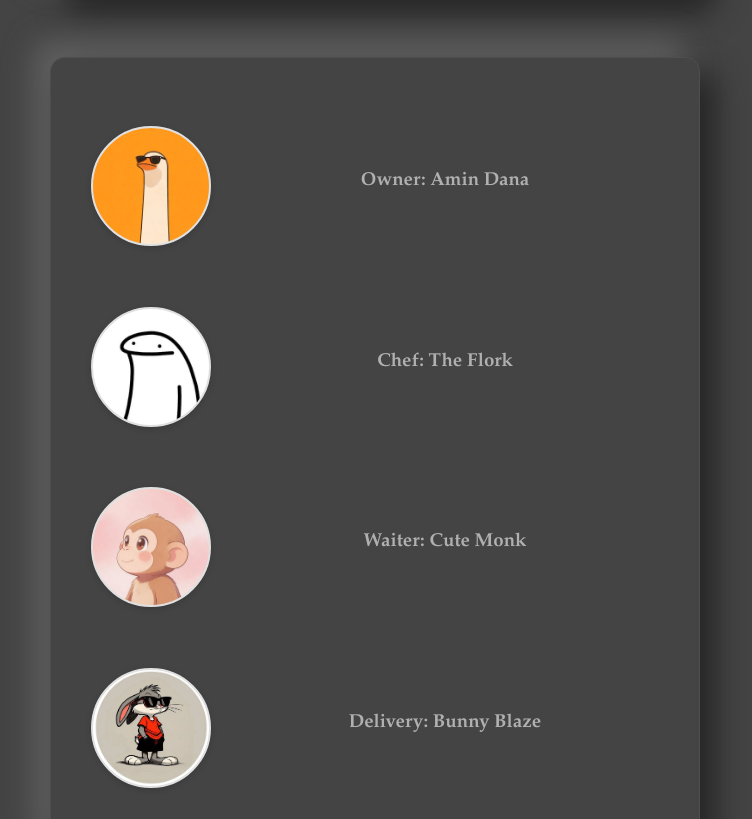
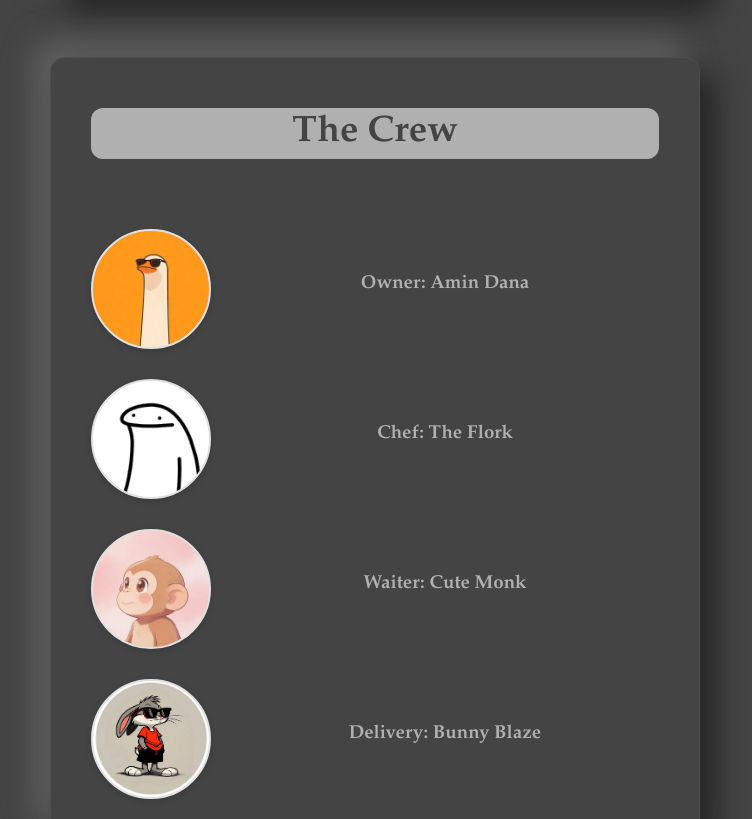
Before and after one commit to AminDanaaa/restaurant, a website built with webpack: page src/template.html in a window 1280 px wide. Shown: the part 633-1452 px from the top of the page, without its empty margins (265-1017 px from the left). Built offline with nearby package versions, Linux system fonts and the light colour scheme.

Commit message:
About page added crew box title

```diff
--- a/src/Pages/About.js
+++ b/src/Pages/About.js
@@ -41,6 +41,8 @@ addressDiv.append(addressLogo, addressInfoDiv);
 
 const crewDiv = document.createElement("div");
 crewDiv.classList.add("crew-box");
+const crewDivTitle = document.createElement("h1");
+crewDivTitle.textContent = "The Crew";
 
 // Owner Info
 const crewOwner = document.createElement("div");
@@ -75,7 +77,7 @@ crewDeliveryText.textContent = "Delivery: Bunny Blaze";
 crewDelivery.append(crewDeliveryPFP, crewDeliveryText);
 
 // append crew boxes
-crewDiv.append(crewOwner, crewChef, crewWaiter, crewDelivery);
+crewDiv.append(crewDivTitle, crewOwner, crewChef, crewWaiter, crewDelivery);
 
 main.append(contactDiv, addressDiv, crewDiv);
 // Structure of page {About} --End
--- a/src/styles.css
+++ b/src/styles.css
@@ -339,12 +339,23 @@ footer a:hover {
 /* --- Crew box --- */
 .crew-box {
     padding-block: 40px;
-    min-height: 800px;
+    height: fit-content;
     min-width: 0;
     display: flex;
     flex-direction: column;
-    gap: 5px;
+    gap: 30px;
     text-align: center;
+}
+
+.crew-box > h1 {
+    color: var(--palette-dark-gray);
+    font-size: 2.3rem;
+    margin-top: 10px;
+    margin-bottom: 40px;
+    background-color: var(--palette-medium-gray);
+    border-radius: 12px;
+    padding-block: 4px;
+    user-select: none;
 }
 
 .crew-box > div {
@@ -414,5 +425,6 @@ footer a:hover {
         flex-direction: column;
         align-items: center;
         justify-content: space-between;
+        gap: 20px;
     }
 }
```
